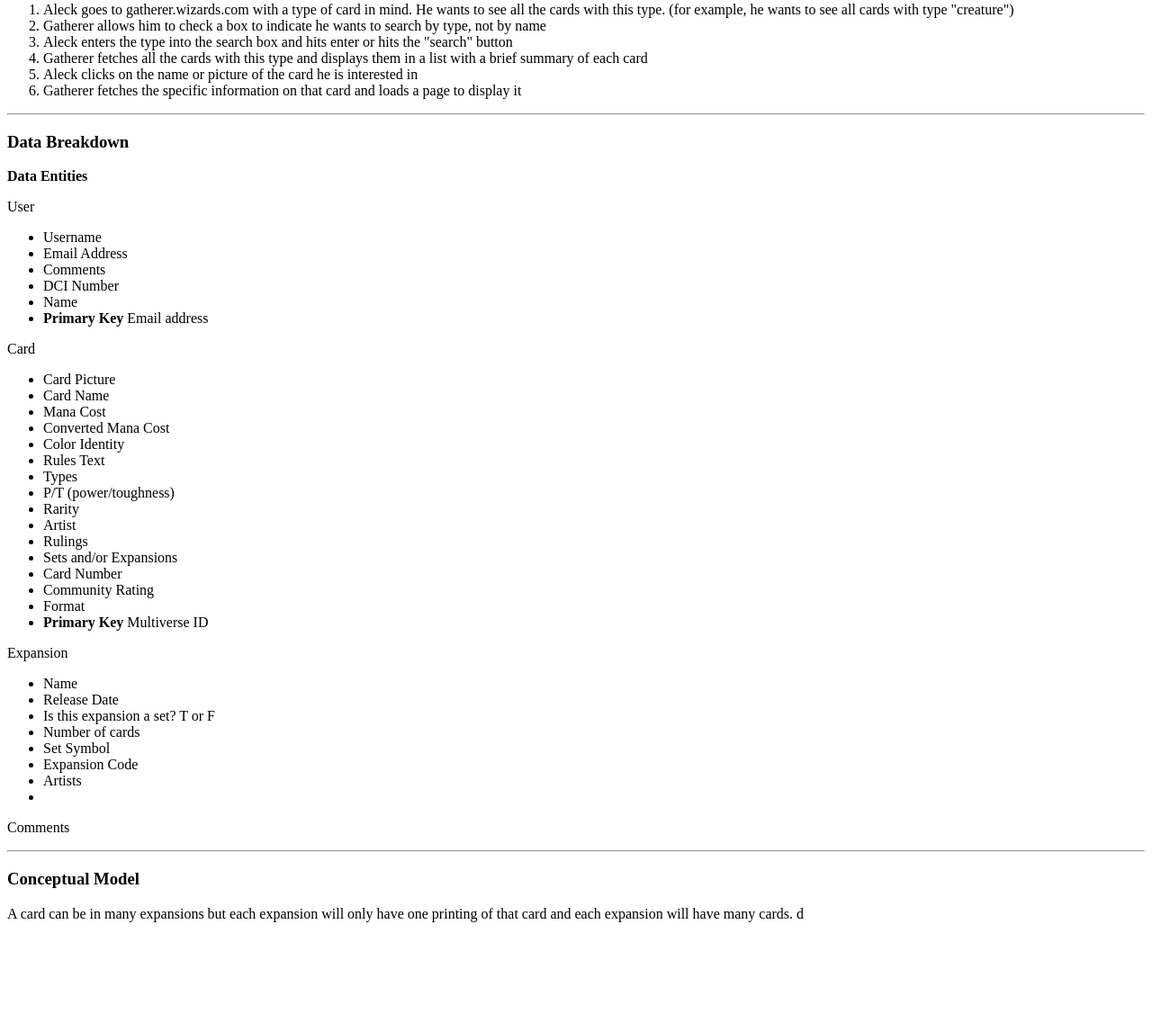
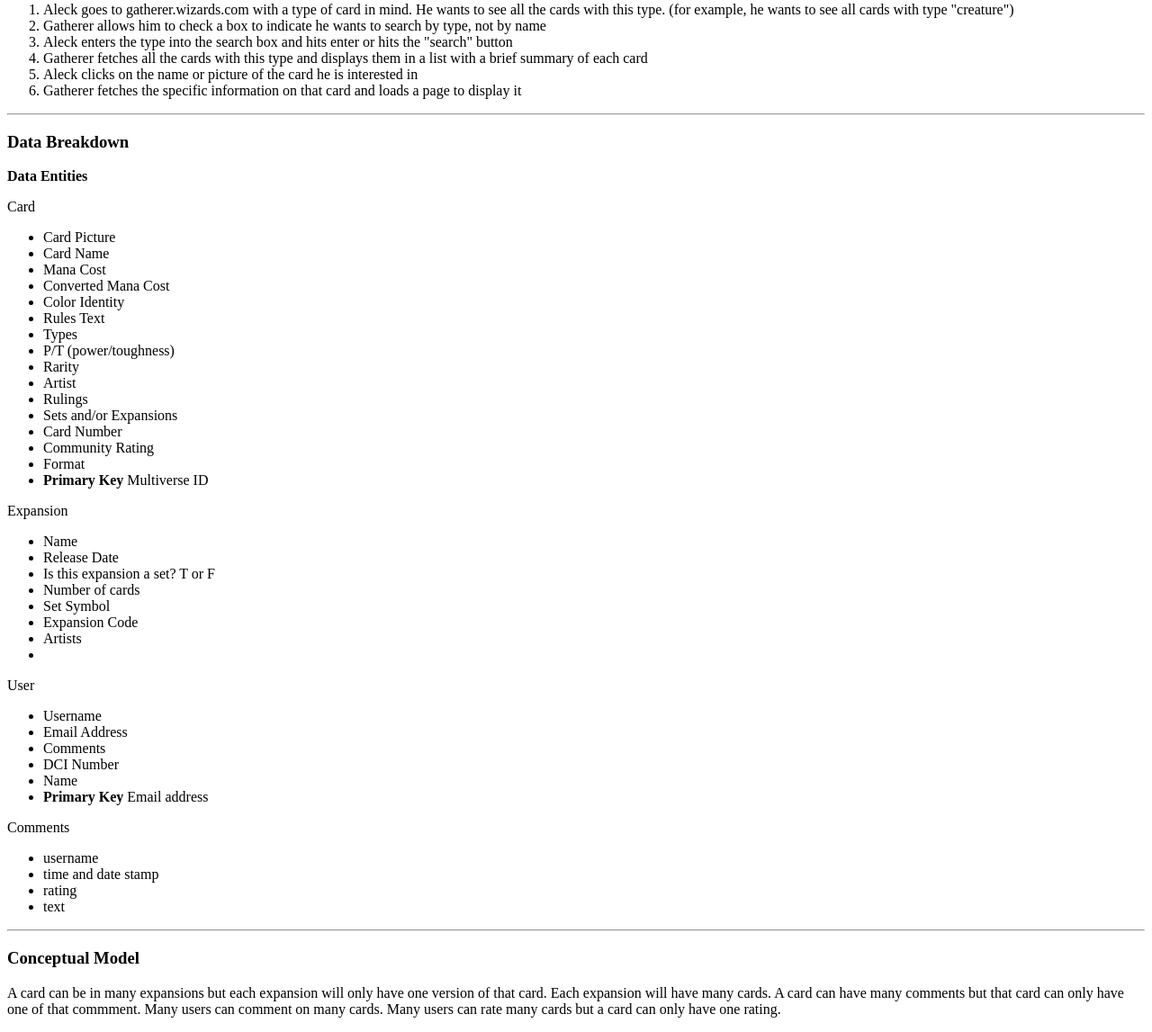
Before and after one commit to kimberlykeller/gatherer, a PHP site: page / in a window 1280 px wide. Shown: the part 546-1693 px from the top of the page at 90% size. Before the commit the page ends 1571 px from the top, so only its background shows below. Run offline with PHP 8.4, Linux system fonts and the light colour scheme; some libraries are stand-ins or nearby versions.

Commit message:
version 1 with users and comments

```diff
--- a/index.php
+++ b/index.php
@@ -48,15 +48,7 @@
 		<hr>
 		<h3>Data Breakdown</h3>
 		<p><strong>Data Entities</strong></p>
-		<p>User</p>
-		<ul>
-			<li>Username</li>
-			<li>Email Address</li>
-			<li>Comments</li>
-			<li>DCI Number</li>
-			<li>Name</li>
-			<li><strong>Primary Key</strong> Email address</li>
-		</ul>
+
 		<p>Card</p>
 		<ul>
 			<li>Card Picture</li>
@@ -76,7 +68,7 @@
 			<li>Format</li>
 			<li><strong>Primary Key</strong> Multiverse ID</li>
 		</ul>
-			<p>Expansion</p>
+		<p>Expansion</p>
 			<ul>
 				<li>Name</li>
 				<li>Release Date</li>
@@ -88,12 +80,29 @@
 				<li></li>
 			</ul>
 
-			<p>Comments</p>
+		<p>User</p>
+			<ul>
+				<li>Username</li>
+				<li>Email Address</li>
+				<li>Comments</li>
+				<li>DCI Number</li>
+				<li>Name</li>
+				<li><strong>Primary Key</strong> Email address</li>
+			</ul>
+
+		<p>Comments</p>
+		<ul>
+			<li>username</li>
+			<li>time and date stamp</li>
+			<li>rating</li>
+			<li>text</li>
+		</ul>
 
 		<hr>
 		<h3>Conceptual Model</h3>
-		<p>A card can be in many expansions but each expansion will only have one printing of that card and each expansion
-		will have many cards. d</p>
+		<p>A card can be in many expansions but each expansion will only have one version of that card. Each expansion will have
+		many cards. A card can have many comments but that card can only have one of that commment. Many users can comment on many cards.
+		Many users can rate many cards but a card can only have one rating. </p>
 
 	</body>
 </html>
```
